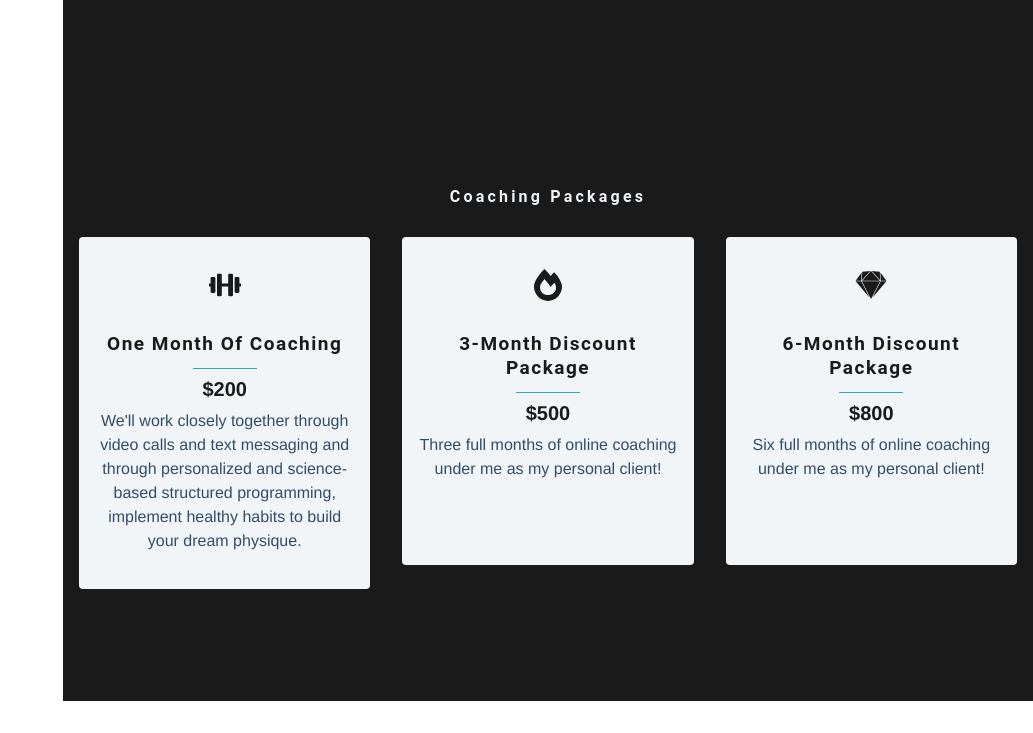
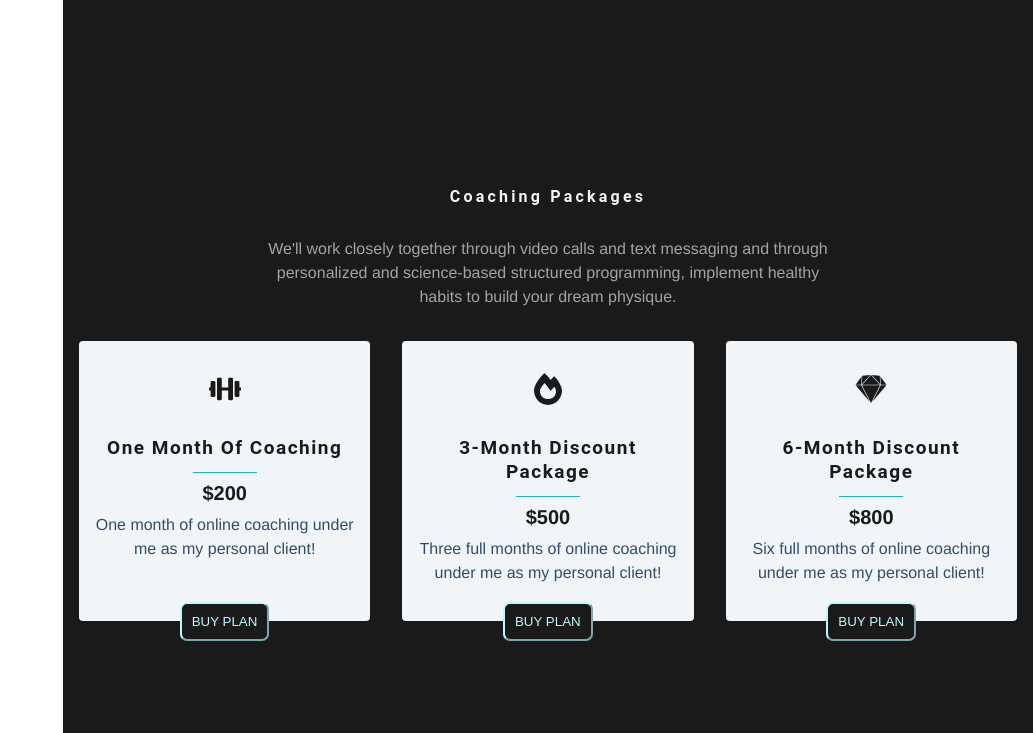
Before and after one commit to RafaelQuarles/pt-site, a Gatsby site: page / in a window 1280 px wide. Shown: the part 1683-2416 px from the top of the page, without its empty margins (247-1280 px from the left). Before the commit the page ends 2384 px from the top, so only its background shows below. Built offline with nearby package versions, Linux system fonts and the light colour scheme; Gatsby itself is replaced by a stand-in of ours.

Commit message:
coaching packages styled

```diff
--- a/src/components/Programs.js
+++ b/src/components/Programs.js
@@ -3,6 +3,22 @@ import Title from "./Title"
 import { Link } from "gatsby"
 import programs from "../constants/onlineplans"
 import styled, { css } from "styled-components"
+
+const TitleText = styled.p`
+  color: var(--clr-grey-5);
+  font-size: 16px;
+  font-weight: 400;
+  line-height: 1.5;
+  overflow-wrap: break-word;
+  -webkit-transition: var(--transition);
+  transition: var(--transition);
+  text-align: center;
+
+  margin: 2rem auto;
+  @media screen and (min-width: 1000px) {
+    max-width: 60%;
+  }
+`
 
 const ProgramContainer = styled.div`
   margin: 0 auto;
@@ -16,11 +32,11 @@ const ProgramContainer = styled.div`
 `
 
 const Program = styled.article`
+  position: relative;
   background: var(--clr-grey-10);
   color: var(--clr-grey-1);
   padding: 2rem 1rem;
   margin-bottom: 2rem;
-  min-height: 328px;
   border-radius: var(--radius);
   text-align: center;
   -webkit-transition: var(--transition);
@@ -76,24 +92,39 @@ const ProgramText = styled.p`
   transition: var(--transition);
 `
 
+const BuyButton = styled.button`
+  background: var(--clr-grey-1);
+  color: var(--clr-primary-9);
+  border-color: var(--clr-primary-9);
+  padding: 10px;
+  border-radius: 7px;
+  position: absolute;
+  bottom: -20px;
+  transform: translateX(-45px);
+`
+
 const Programs = () => {
   return (
     <section className="section bg-grey">
       <Title title="Coaching Packages" />
+      <TitleText>
+        We'll work closely together through video calls and text messaging and
+        through personalized and science-based structured programming, implement
+        healthy habits to build your dream physique.
+      </TitleText>
       <ProgramContainer className="section-center">
         {programs.map(program => {
-          const { id, link, icon, title, price, text } = program
+          const { id, icon, title, price, text, link } = program
 
           return (
-            <Link to={link}>
             <Program key={id}>
               {icon}
               <ProgramTitle>{title}</ProgramTitle>
               <Underline />
               <ProgramPrice>${price}</ProgramPrice>
               <ProgramText>{text}</ProgramText>
+              <BuyButton>BUY PLAN</BuyButton>
             </Program>
-            </Link>
           )
         })}
       </ProgramContainer>
--- a/src/constants/onlineplans.js
+++ b/src/constants/onlineplans.js
@@ -7,7 +7,7 @@ export default [
     icon: <FaDumbbell className="service-icon" />,
     title: "One Month Of Coaching",
     price: "200",
-    text: `We'll work closely together through video calls and text messaging and through personalized and science-based structured programming, implement healthy habits to build your dream physique.`,
+    text: `One month of online coaching under me as my personal client!`,
   },
   {
     id: 2,
```
Lines whose indentation alone changed are shown as unchanged.
